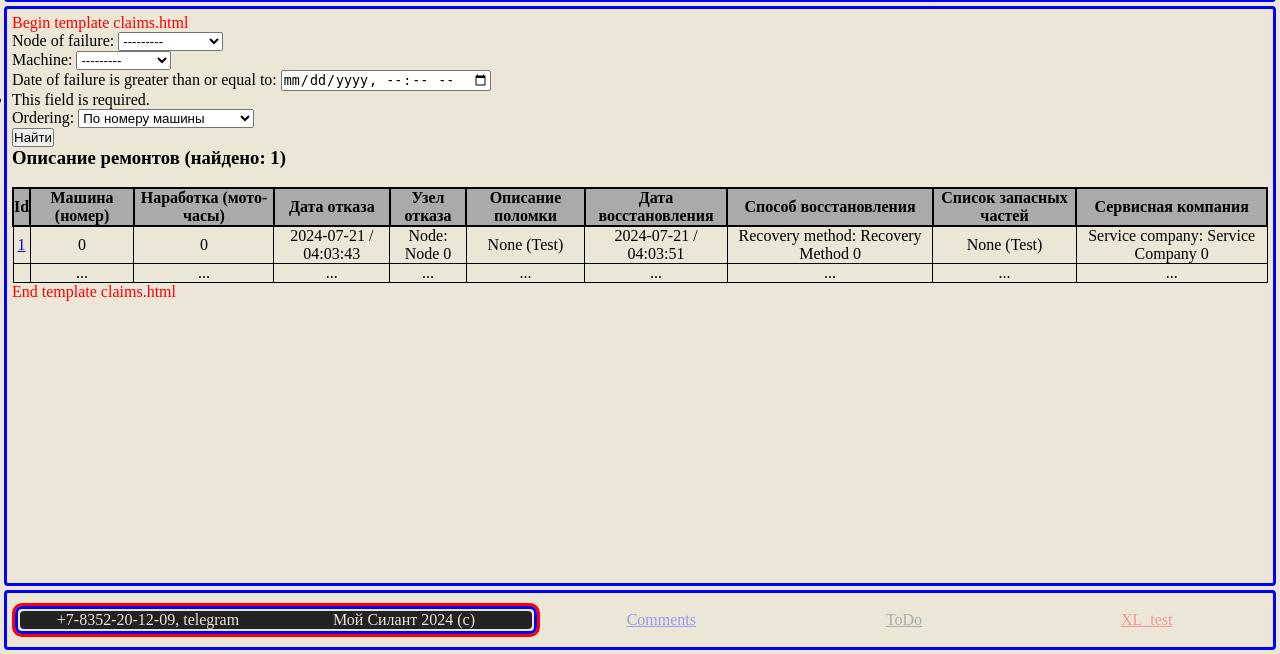
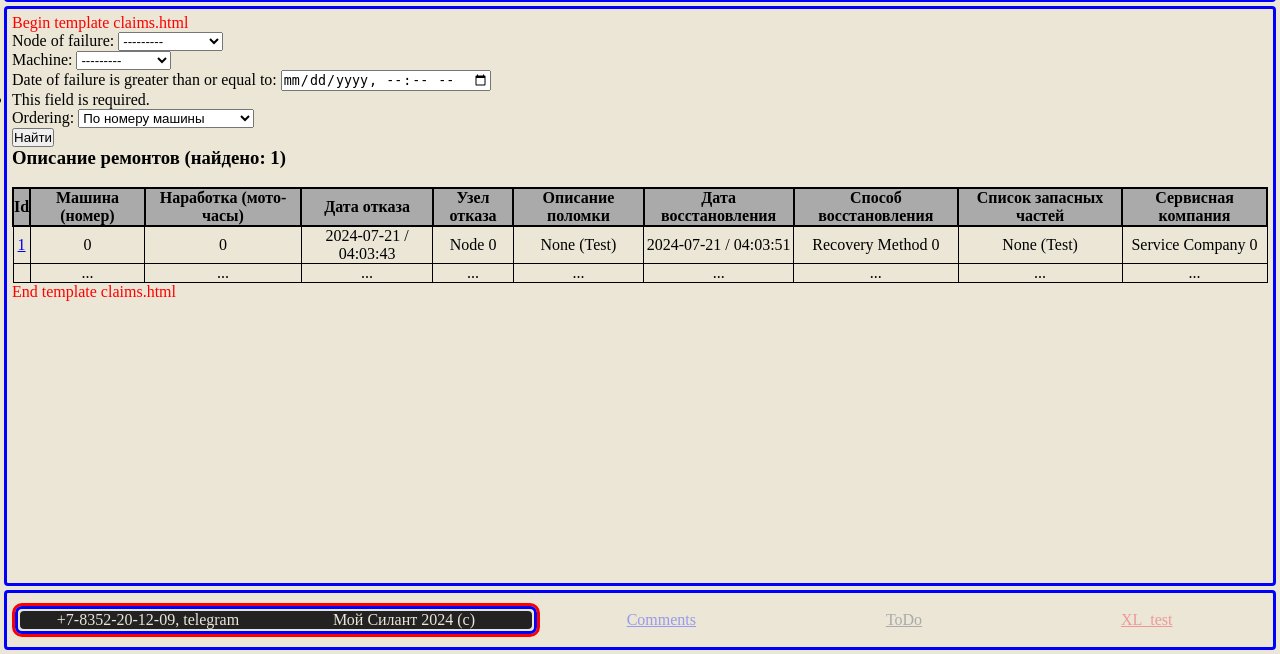
Before and after one commit to Rassven/chzsa_prj, a Django app: page /webservice/claims in a window 1280 px wide. Shown: the part 150-804 px from the top of the page. Run offline with Django 5.2, Linux system fonts and the light colour scheme; data comes from the database, SQL or seed files in the repository.

Commit message:
"Полирнул" содержание таблиц (__str__ лучше не использовать, визуально получается путаница, толи данные поля, толи "название" объекта).

```diff
--- a/chzsa_prj/templates/claim.html
+++ b/chzsa_prj/templates/claim.html
@@ -33,12 +33,12 @@
             <td>{{ claim.machine.machine_number }}</td>
             <td>{{ claim.worked_hours_time }}</td>
             <td>{{ claim.failure_date|date:'Y-m-d / H:i:s' }}</td>
-            <td>{{ claim.failure_node }}</td>
+            <td>{{ claim.failure_node.name }}</td>
             <td>{{ claim.failure_description }}</td>
             <td>{{ claim.recovery_date|date:'Y-m-d / H:i:s' }}</td>
-            <td>{{ claim.recovery_method }}</td>
+            <td>{{ claim.recovery_method.name }}</td>
             <td>{{ claim.spare_parts }}</td>
-            <td>{{ claim.service_company }}</td>
+            <td>{{ claim.service_company.name }}</td>
             <tmp>Actions</tmp>
         </tr>
         </tbody>
--- a/chzsa_prj/templates/claims.html
+++ b/chzsa_prj/templates/claims.html
@@ -44,12 +44,12 @@
                     <td>{{ claim.machine.machine_number }}</td>
                     <td>{{ claim.worked_hours_time }}</td>
                     <td>{{ claim.failure_date|date:'Y-m-d / H:i:s' }}</td>
-                    <td>{{ claim.failure_node }}</td>
+                    <td>{{ claim.failure_node.name }}</td>
                     <td>{{ claim.failure_description }}</td>
                     <td>{{ claim.recovery_date|date:'Y-m-d / H:i:s' }}</td>
-                    <td>{{ claim.recovery_method }}</td>
+                    <td>{{ claim.recovery_method.name }}</td>
                     <td>{{ claim.spare_parts }}</td>
-                    <td>{{ claim.service_company }}</td>
+                    <td>{{ claim.service_company.name }}</td>
                     <tmp>Actions</tmp>
                 </tr>
             {% endfor %}
--- a/chzsa_prj/templates/maintenance.html
+++ b/chzsa_prj/templates/maintenance.html
@@ -26,9 +26,9 @@
         </tr>
         <tr>
                 <td>{{ maintenance.id }}</td>
-                <td>{{ maintenance.maintenance_type }}</td>
+                <td>{{ maintenance.maintenance_type.name }}</td>
                 <td>{{ maintenance.maintenance_date }}</td>
-                <td>{{ maintenance.machine.machine_model }}</td>
+                <td>{{ maintenance.machine.machine_model.name }}</td>
                 <td>{{ maintenance.worked_hours_time }}</td>
                 <td>{{ maintenance.maintenance_organization.name }}</td>
                 <td>{{ maintenance.service_company.name }}</td>
--- a/chzsa_prj/templates/maintenances.html
+++ b/chzsa_prj/templates/maintenances.html
@@ -37,9 +37,9 @@
             {% for maintenance in maintenances %}
             <tr>
                 <td><a href="maintenance/{{ maintenance.id }}">{{ maintenance.id }}</a></td>
-                <td><a href="maintenance/{{ maintenance.id }}">{{ maintenance.maintenance_type }}</a></td>
+                <td><a href="maintenance/{{ maintenance.id }}">{{ maintenance.maintenance_type.name }}</a></td>
                 <td>{{ maintenance.maintenance_date }}</td>
-                <td>{{ maintenance.machine.machine_model }}</td>
+                <td>{{ maintenance.machine.machine_model.name }}</td>
                 <td>{{ maintenance.worked_hours_time }}</td>
                 <td>{{ maintenance.maintenance_organization.name }}</td>
                 <td>{{ maintenance.service_company.name }}</td>
```
